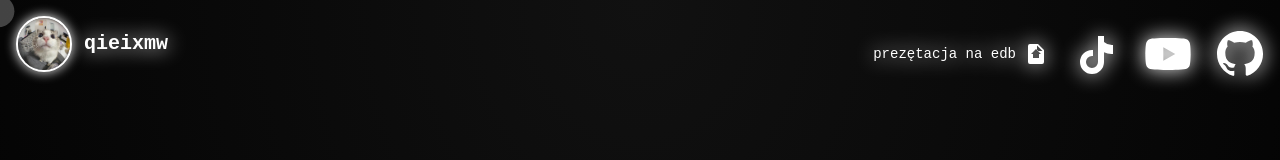
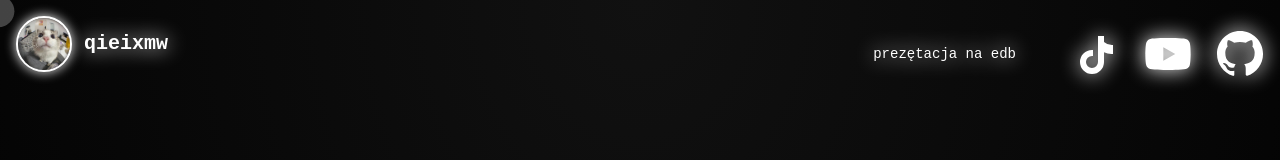
Before and after one commit to qieixmw/qieixmw.github.io, a plain HTML site: page index.html in a window 1280 px wide. Shown: the top 160 px of the page. Drawn offline with nearby package versions, Linux system fonts and the light colour scheme.

Commit message:
Add files via upload

```diff
--- a/index.html
+++ b/index.html
@@ -158,11 +158,7 @@
 <a class="flex items-center space-x-2 transition-transform hover:scale-110 drop-shadow-[0_0_10px_white]" download="" href="prezętacja.pptx" title="nie nie pobieraj tego to wirus">
 <span class="text-white text-sm">prezętacja na edb</span>
 <svg class="w-6 h-6" fill="white" viewbox="0 0 24 24">
-<path d="M6 2a2 2 0 0 0-2 2v16a2
-             2 0 0 0 2 2h12a2 2 0 0 0
-             2-2V8l-6-6H6zm7 1.5L18.5
-             9H13V3.5zM12 12v4H9v-4H7l5-5
-             5 5h-2v4h-3z"></path>
+<path d=""></path>
 </svg>
 </a>
 <a class="icon transition-transform hover:scale-110 drop-shadow-[0_0_10px_white]" href="https://tiktok.com/@qieixmw" target="_blank" title="TikTok">
```
